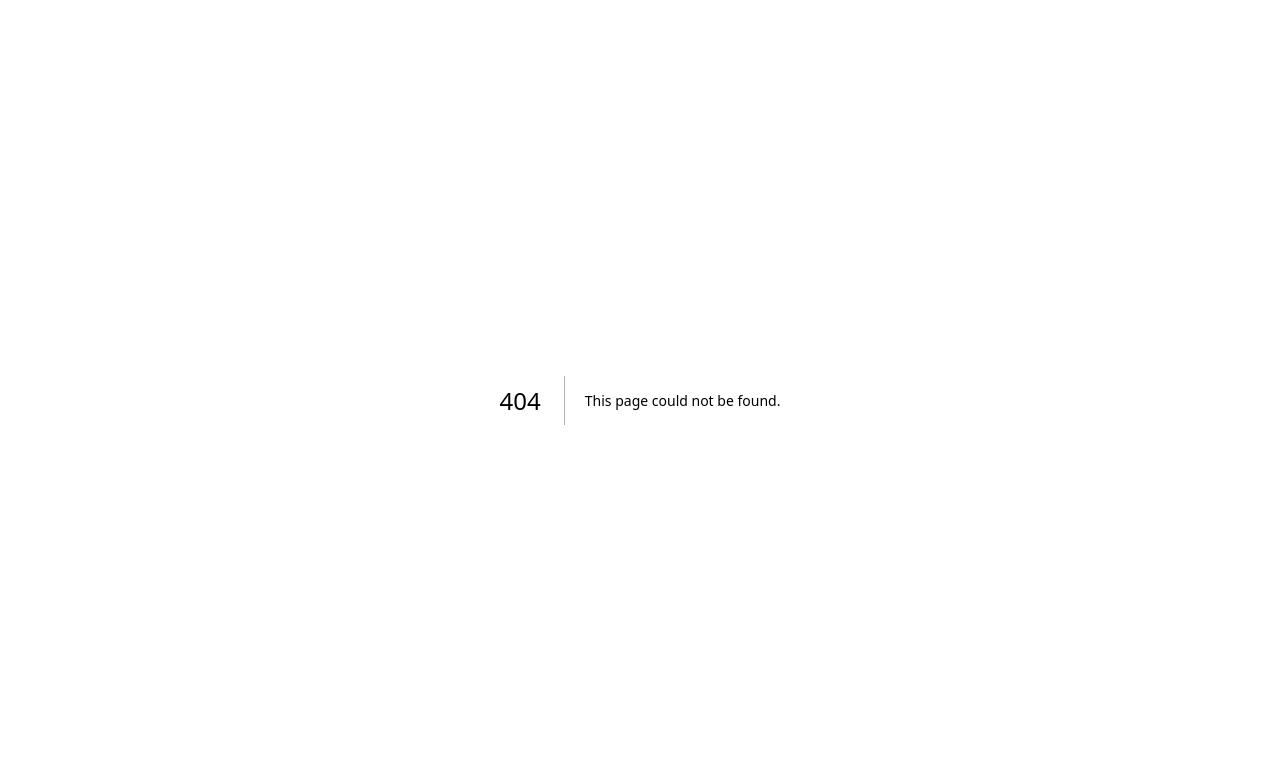
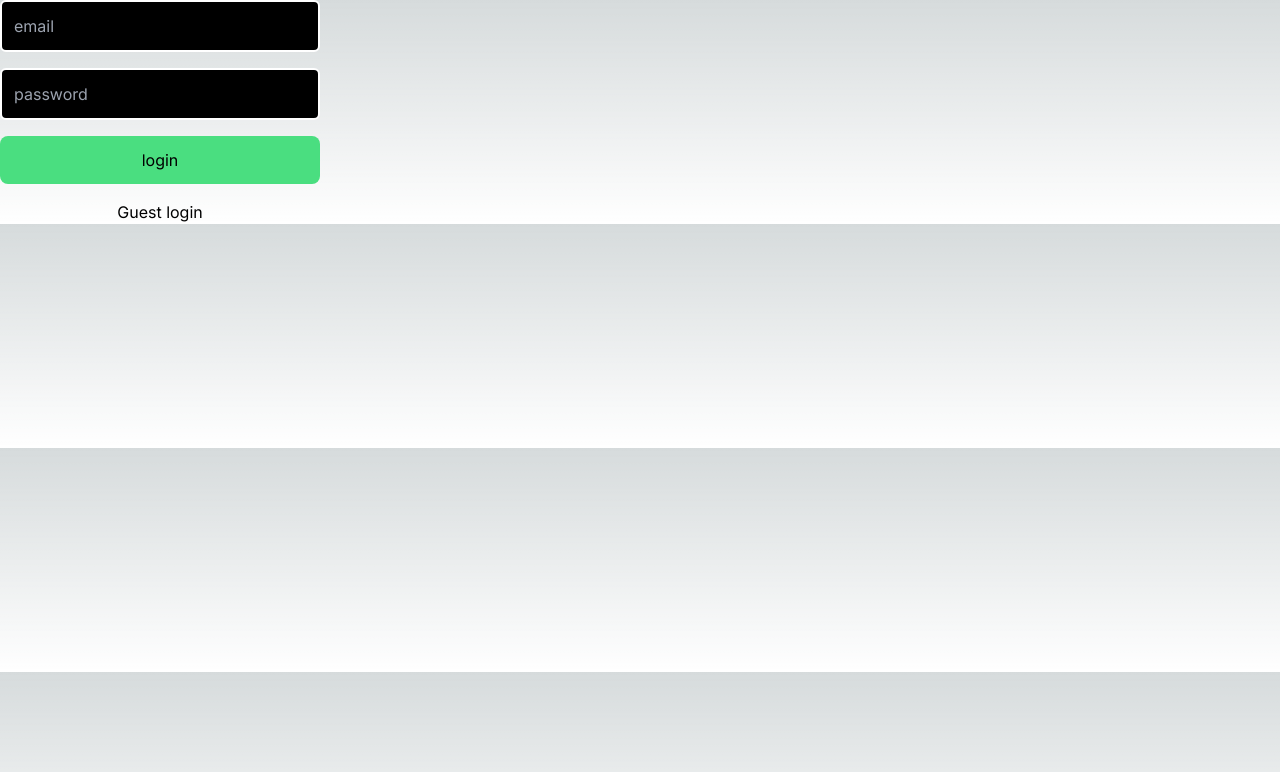
Before and after one commit to assudani66/fountane-assignment, a Next.js app: page /auth in a window 1280 px wide. Before the commit this address had no page. Shown: the top 772 px of the page. Built offline with nearby package versions, Linux system fonts and the light colour scheme.

Commit message:
feat:movie_card_images

```diff
--- /dev/null
+++ b/src/app/auth/page.tsx
@@ -0,0 +1,17 @@
+import React from 'react'
+
+const pages = () => {
+
+  return (
+    <div>
+      <form className='flex flex-col max-w-xs space-y-4'>
+        <input type='email' className='border border-white border-2 rounded-md bg-black p-3' placeholder='email'/>
+        <input type='password' className='border border-white border-2 rounded-md bg-black p-3' placeholder='password'/>
+        <button type='submit' className='width-full p-3 bg-green-400 text-black font-lg rounded-lg'>login</button>
+        <button>Guest login</button>
+      </form>
+    </div>
+  )
+}
+
+export default pages
--- a/src/app/globals.css
+++ b/src/app/globals.css
@@ -25,3 +25,7 @@ body {
     )
     rgb(var(--background-start-rgb));
 }
+
+.backdrop{
+  background: conic-gradient(from 270deg at 50.00% 50.00%, rgba(0, 0, 0, 0.00) 2.3409034498035908deg, rgba(84, 192, 160, 0.10) 2.5281363911926746deg, rgba(0, 0, 0, 0.00) 181.31576299667358deg, rgba(84, 192, 160, 0.00) 256.43158435821533deg, #54C0A0 359.23537731170654deg);
+}
--- a/src/app/movies/page.tsx
+++ b/src/app/movies/page.tsx
@@ -17,8 +17,17 @@ const page = () => {
         return <span>error in fetching data</span>
       }
       if(data){
-        console.log(data)
-          return data.map((movieData:any)=><MovieCard movieData={movieData} key={movieData.id}/>)
+          return (
+            <div className='flex w-full place-items-center justify-center items-center'>
+                <div className='grid grid-cols-2 md:grid-cols-3 lg:grid-cols-4 gap-4 p-5 w-6/12 place-items-center	'>
+                    {data.map((movieData:any)=>
+                        <div className='col-span-1 '>
+                            <MovieCard movieData={movieData} key={movieData.id}/>
+                        </div>
+                    )}
+                </div>
+            </div>
+          )
       }
 }
 
--- a/src/components/movieCard.tsx
+++ b/src/components/movieCard.tsx
@@ -2,9 +2,11 @@ import React from 'react'
 
 const MovieCard = ({movieData}:any) => {
   return (
-    <div>
-        {movieData.title}
-    </div>
+        <div className="items-center justify-center ">
+            <div className="h-40 w-36 bg-gradient-to-t from-green-400 to-black p-0.5 ">
+                <img className='w-full h-full shadow object-cover' src={`https://image.tmdb.org/t/p/original/${movieData.poster_path}`}/>
+            </div>
+        </div>
   )
 }
 
```
Also changed, not shown: gradient.svg (deleted), public/gradient.png (added).
